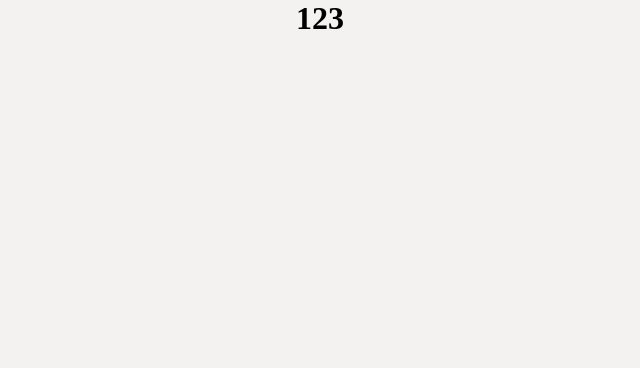
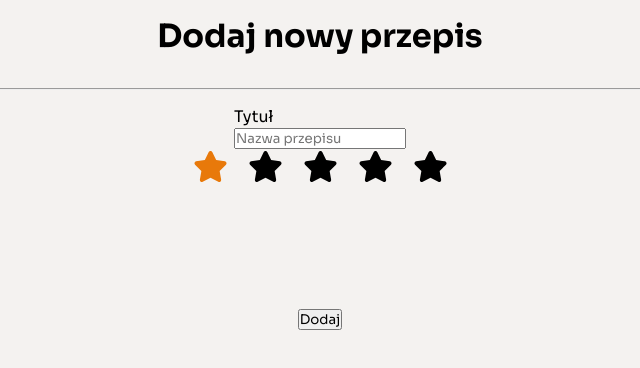
Before and after one commit to PiotrO9/YourRecipe, a Vue app: page /adding in a window 1280 px wide. Shown: the top 368 px of the page, without its empty margins (320-960 px from the left). Built offline with nearby package versions, Linux system fonts and the light colour scheme.

Commit message:
Add elements for adding recipe vue and create setStar component

```diff
--- a/package.json
+++ b/package.json
@@ -20,6 +20,7 @@
     "@fortawesome/free-regular-svg-icons": "^6.4.0",
     "@fortawesome/free-solid-svg-icons": "^6.4.0",
     "@fortawesome/vue-fontawesome": "^3.0.3",
+    "font-awesome": "^4.7.0",
     "pinia": "^2.0.32",
     "require": "^2.4.20",
     "sass": "^1.62.0",
--- a/src/views/AddingRecipeView.vue
+++ b/src/views/AddingRecipeView.vue
@@ -1,11 +1,102 @@
 <template>
-  <h1>123</h1>
+  <main>
+    <h1>Dodaj nowy przepis</h1>
+    <hr>
+    <div class="mainContent__title">
+      <p>Tytuł</p>
+      <input type="text" placeholder="Nazwa przepisu">
+    </div>
+    <div class="mainContent__difficulty">
+      <div class="mainContent__difficulty--stars">
+        <div class="SetStar">
+          <fa icon="fa-solid fa-star" class="gold"/>
+        </div>
+        <div class="SetStar">
+          <fa icon="fa-solid fa-star"/>
+        </div>
+        <div class="SetStar">
+          <fa icon="fa-solid fa-star"/>
+        </div>
+        <div class="SetStar">
+          <fa icon="fa-solid fa-star"/>
+        </div>
+        <div class="SetStar">
+          <fa icon="fa-solid fa-star"/>
+        </div>
+      </div>
+    </div>
+    <div class="mainContent__time">
+
+    </div>
+    <div class="mainContent__description">
+
+    </div>
+    <div class="mainContent__ingredients">
+
+    </div>
+    <button>
+      Dodaj
+    </button>
+</main>
 </template>
 
 <script setup lang="ts">
 
 </script>
 
-<style>
+<style scoped lang="scss">
+@import "../GlobalStyles/variabless.scss";
+@import "@/../node_modules/font-awesome/css/font-awesome.css";
+
+* {
+  font-family: "Sora";
+}
+
+main {
+  @include SquareSize(100%);
+  display: flex;
+  flex-direction: column;
+  align-items: center;
+
+  h1 {
+    text-align: center;
+    margin-top: 1rem;
+    margin-bottom: 1rem
+  }
+
+  hr {
+    width: 90%;
+    margin-top: 1rem;
+    margin-bottom: 1rem
+  }
+
+  .mainContent {
+
+    &__difficulty {
+      height: 20%;
+
+      &--stars {
+        display: flex;
+        flex-direction: row;
+        gap: 20px;
+        .SetStar {
+          @include SquareSize(35px);
+          display: flex;
+          justify-content: center;
+          align-items: center;
+
+          svg {
+            @include SquareSize(100%);
+
+            &.gold {
+              color: $Orange;
+            }
+          }
+        }
+      }
+    }
+  }
+
+}
 
 </style>
```
Also changed, not shown: src/components/Common-components/SetStar.vue (added, +13 -0 lines), 1 other file (tests, documents, lock files or other folders).
